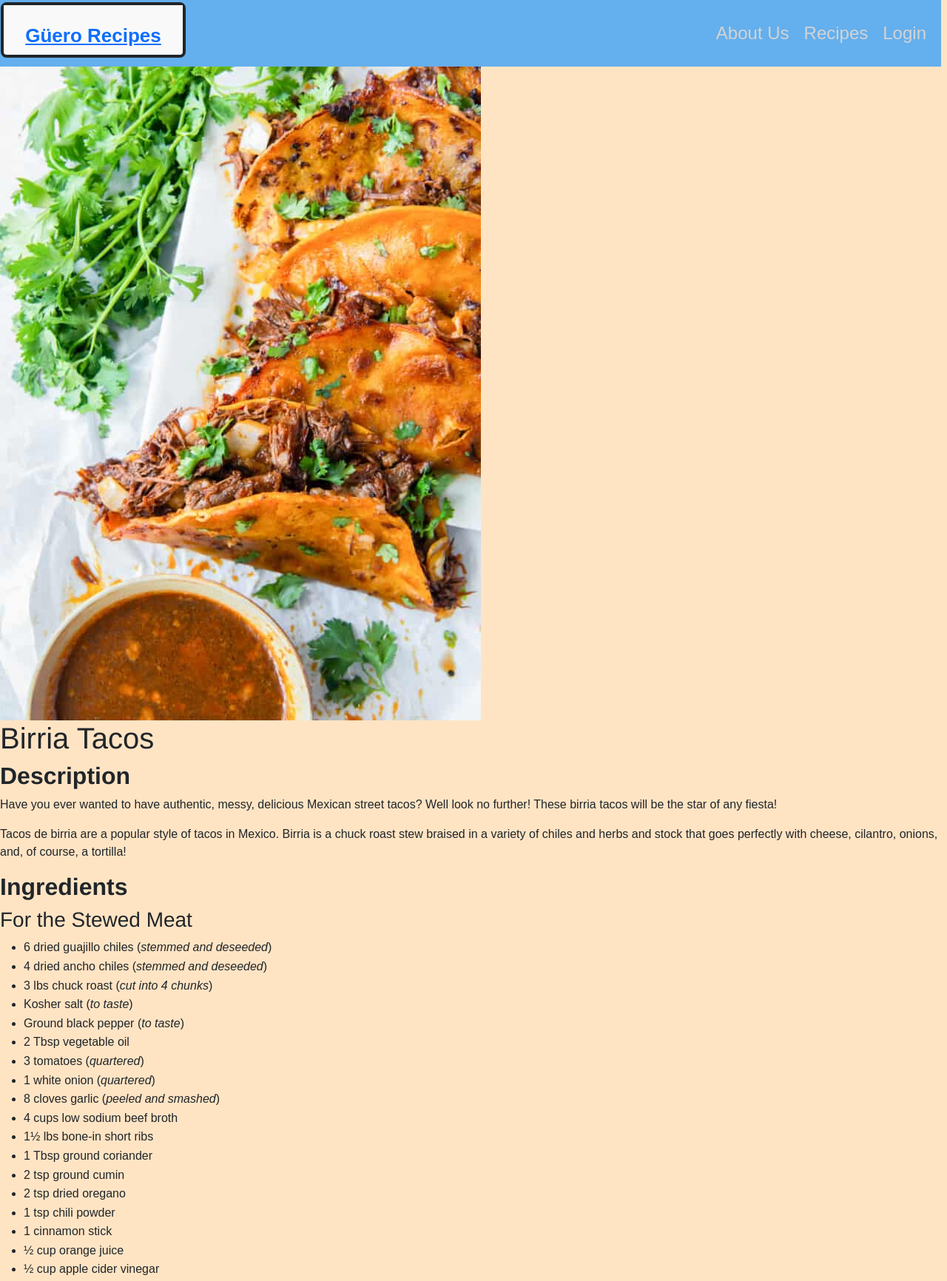
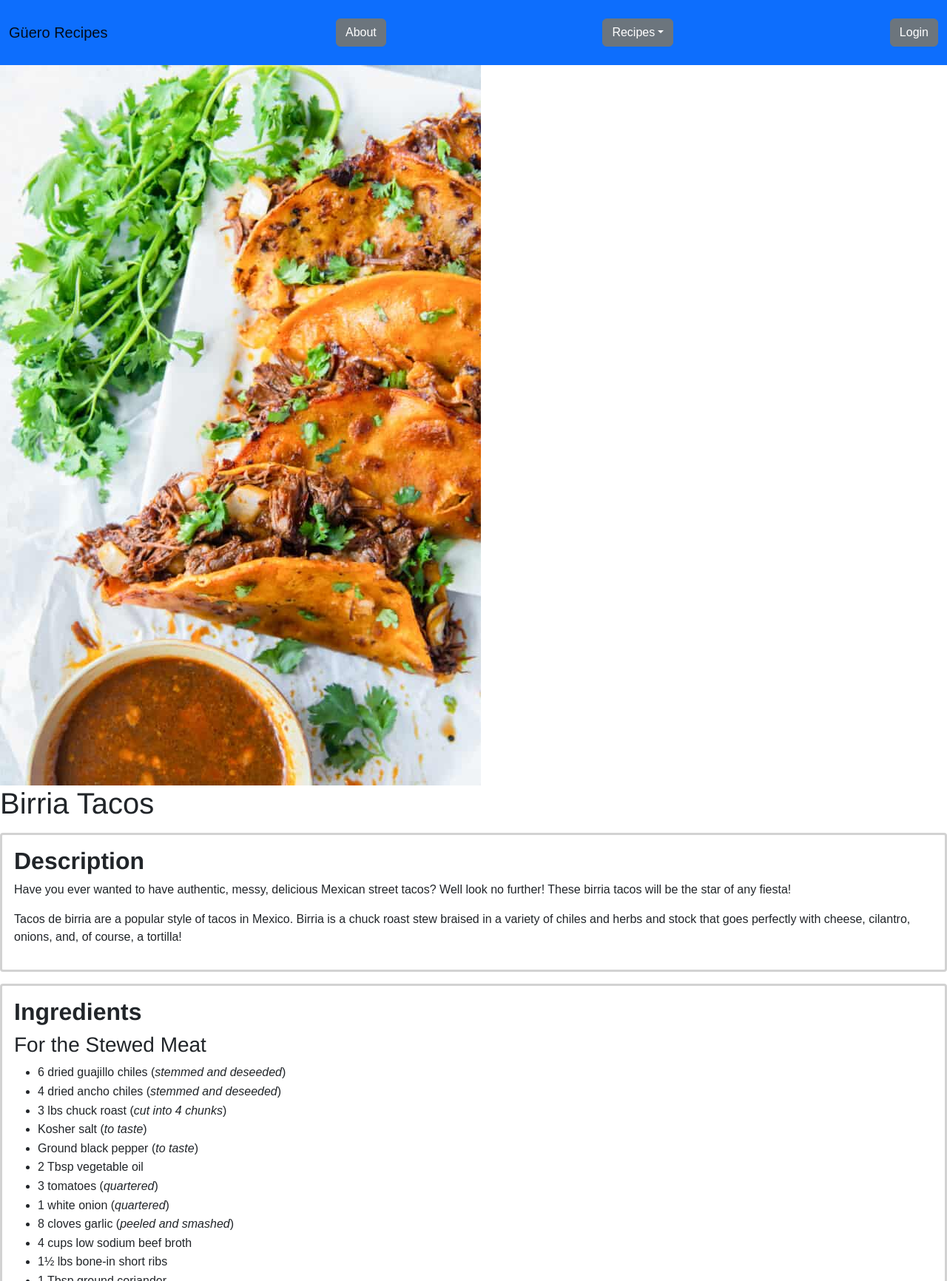
Before and after one commit to mkm02/startup, a plain HTML site: page Recipes/birria_tacos.html in a window 1280 px wide. Shown: the top 1732 px of the page at 74% size. Drawn offline with nearby package versions, Linux system fonts and the light colour scheme.

Commit message:
Update navbar and background color, add dropdown button

```diff
--- a/Recipes/birria_tacos.html
+++ b/Recipes/birria_tacos.html
@@ -15,32 +15,41 @@
 
   </head>
   <body>
-    <header>
-      <div class="menubar">
-        <div class="logo">
-          <a href="../index.html">
-            <div id="logotext">Güero Recipes</div>
+    <header class="sticky-top">
+      <nav class="navbar navbar-expand-lg">
+        <menu class="container-fluid">
+          <a class="navbar-brand" href="../index.html">
+            Güero Recipes
           </a>
+          <button type="button" class="btn btn-secondary">About</button>
+          <div class="btn-group">
+            <button type="button" class="btn btn-secondary dropdown-toggle" data-bs-toggle="dropdown" aria-expanded="false">Recipes</button>
+            <ul class="dropdown-menu">
+              <li><a class="dropdown-item" href="bbq_pork.html">BBQ Pork Sandwiches</a></li>
+              <li><hr class="dropdown-divider"></li>
+              <li><a class="dropdown-item active" href="birria_tacos.html">Birria Tacos</a></li>
+              <li><hr class="dropdown-divider"></li>
+              <li><a class="dropdown-item" href="chicken_parm.html">Chicken Parmesan Casserole</a></li>
+            </ul>
           </div>
-
-        <div class="alloptions">
-          <div class="aboutus">About Us</div>
-          <div class="recipesoption">Recipes</div>
-          <div class="login">Login</div>
-        </div>
-      </div>
+          <button type="button" class="btn btn-secondary">Login</button>
+        </menu>
+      </nav>
     </header>
 
     <main>
       <img src="images/birria-tacos.jpg" alt="Birria tacos final product">
       <h1 class="name">Birria Tacos</h1>
 
+      <div class="recipe_container">
         <h2 class="description">Description</h2>
         <p>Have you ever wanted to have authentic, messy, delicious Mexican street tacos? Well look no further! These birria tacos will be the star of any fiesta! </p>
         <p>Tacos de birria are a popular style of tacos in Mexico. Birria is a chuck roast stew braised in a variety of chiles and herbs and stock that goes perfectly with cheese,
           cilantro, onions, and, of course, a tortilla!
         </p>
+      </div>
 
+      <div class="recipe_container">
         <h2 class="ingredients">Ingredients</h2>
         <h3 class="component">For the Stewed Meat</h3>
         <ul>
@@ -72,7 +81,9 @@
           <li>½ cup fresh cilantro</li>
           <li>Fresh lime wedges</li>
         </ul>
+      </div>
 
+      <div class="recipe_container">
         <h2 class="steps">Steps</h2>
         <h3 class="component">For the Stewed Meat</h3>
         <ol>
@@ -106,10 +117,14 @@
           <li><span class="stepinfo">Cook the tacos for 30-45 seconds on each side until crisp. Transfer to a serving platter and squeeze fresh lime juice over the top.</span></li>
           <li><span class="stepinfo">Repeat with the remaining tortillas and serve with any remaining braising liquid on the side for dipping.</span></li>
         </ol>
+      </div>
     </main>
 
     <footer>
-      <button class="btn btn-secondary">Return to home</button>
     </footer>
+
+    <script src="https://cdn.jsdelivr.net/npm/bootstrap@5.2.3/dist/js/bootstrap.bundle.min.js"
+    integrity="sha384-kenU1KFdBIe4zVF0s0G1M5b4hcpxyD9F7jL+jjXkk+Q2h455rYXK/7HAuoJl+0I4"
+    crossorigin="anonymous"></script>
   </body>
 </html>
--- a/styles.css
+++ b/styles.css
@@ -1,12 +1,24 @@
 * {
-    background-color: bisque;
     font-family: Arial, Helvetica, sans-serif;
 }
 
-#italian {
-    font-family: "Brush Script MT", "Verdana", sans-serif;
-    font: size 72px;
-    font-weight: 500;
+.navbar {
+    background-color: #0d6efd;
+}
+
+menu {
+    background-color: #0d6efd;
+}
+
+header {
+    min-width: 500px;
+}
+
+.recipe_container {
+    margin: 1rem 0;
+    border:  solid #6b6b6b4d;
+    border-radius: 0.25rem;
+    padding: 1rem;
 }
 
 #bbqpork {
@@ -183,7 +195,6 @@ ul li {
 }
 
 .headimage {
-    margin-top: 90px;
     height: 400px;
     border-bottom: solid black 2px;
     width: 101%;
```
Also changed, not shown: Recipes/bbq_pork.html (+29 -13 lines), Recipes/chicken_parm.html (+28 -13 lines), index.html (+22 -14 lines). Lines whose indentation alone changed are shown as unchanged.
